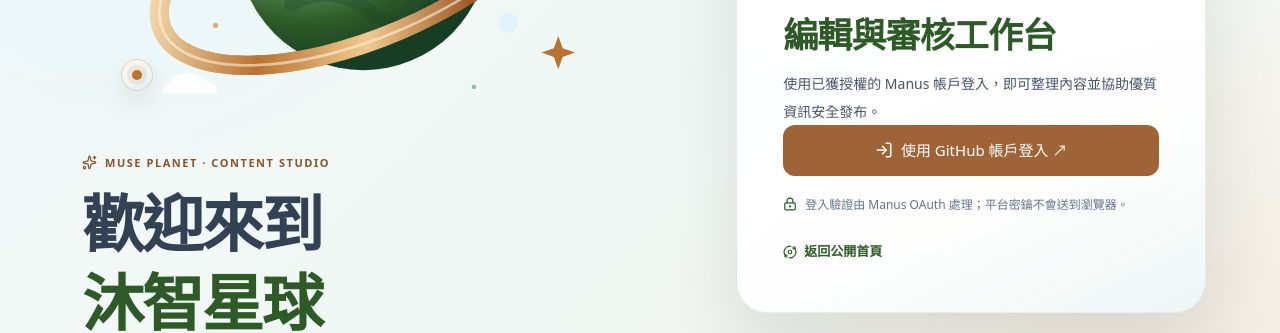
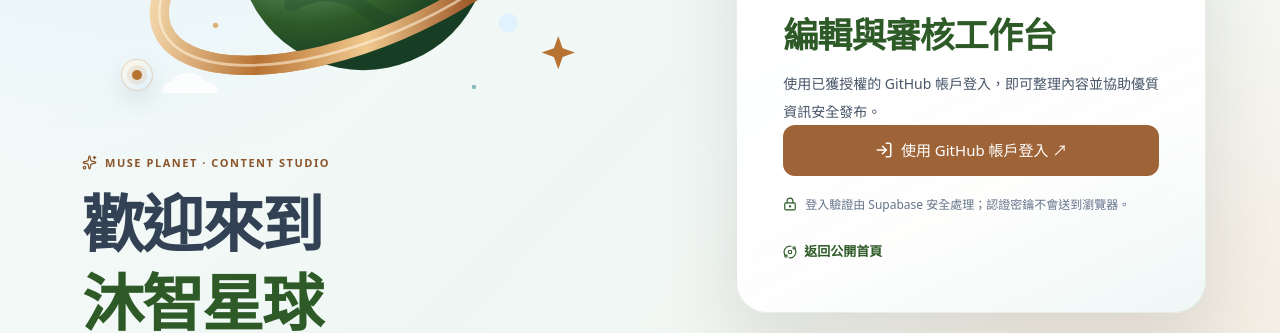
Before and after one commit to rickylozero/muse-planet, a Next.js app: page /admin/login in a window 1280 px wide. Shown: the part 355-688 px from the top of the page. Built offline with nearby package versions, Linux system fonts and the light colour scheme; no server answers.

Commit message:
page.tsx

```diff
--- a/src/app/admin/login/page.tsx
+++ b/src/app/admin/login/page.tsx
@@ -12,9 +12,9 @@ import { PlanetIllustration } from "@/components/planet-illustration";
 import { getCurrentAdmin } from "@/lib/auth/session";
 
 const reasonCopy: Record<string, string> = {
-  oauth_failed: "Manus 登入未能完成，請重新開始。",
-  identity_failed: "無法確認 Manus 帳戶身份，請重新登入。",
-  not_authorized: "此 Manus 帳戶未獲 CMS 管理員授權。",
+  oauth_failed: "GitHub 登入未能完成，請重新開始。",
+  identity_failed: "無法確認 GitHub 帳戶身份，請重新登入。",
+  not_authorized: "此 GitHub 帳戶未獲 CMS 管理員授權。",
   oauth_unavailable: "登入服務暫時無法使用，請稍後再試。",
 };
 
@@ -74,13 +74,13 @@ export default async function AdminLoginPage({ searchParams }: LoginPageProps) {
           </p>
           <h2 id="admin-login-title">編輯與審核工作台</h2>
           <p className="admin-auth-copy">
-            使用已獲授權的 Manus 帳戶登入，即可整理內容並協助優質資訊安全發布。
+            使用已獲授權的 GitHub 帳戶登入，即可整理內容並協助優質資訊安全發布。
           </p>
           {message && <p className="admin-feedback" data-state="error" role="alert">{message}</p>}
           <AdminLoginButton />
           <p className="admin-auth-footnote">
             <LockKeyhole size={14} aria-hidden="true" />
-            登入驗證由 Manus OAuth 處理；平台密鑰不會送到瀏覽器。
+            登入驗證由 Supabase 安全處理；認證密鑰不會送到瀏覽器。
           </p>
           <Link className="admin-back-link" href="/">
             <Orbit size={14} aria-hidden="true" />
```
